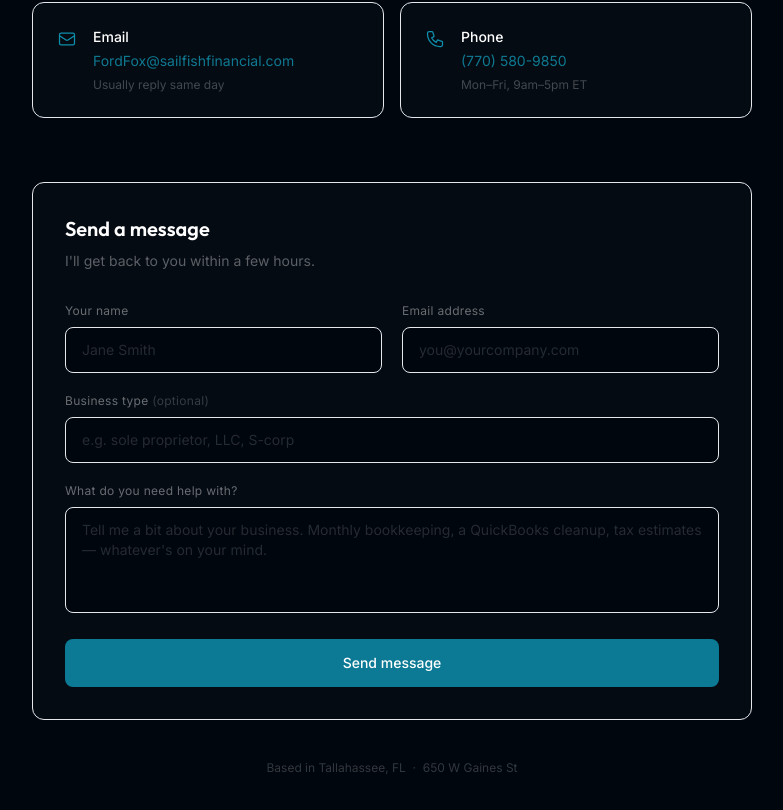
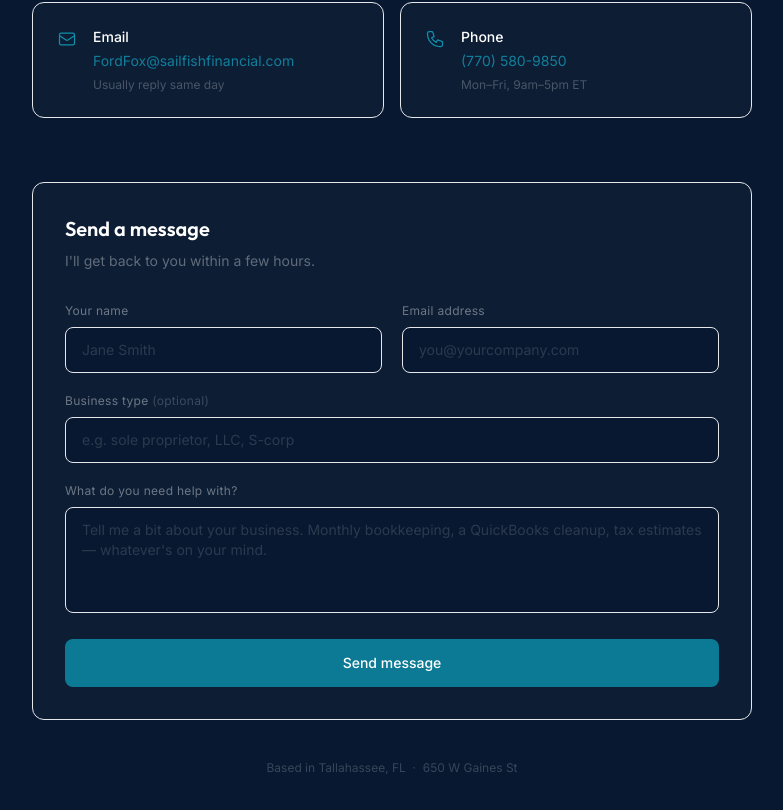
Before and after one commit to fo-mp4/sailfish-financial, a Next.js app: page /contact in a window 1280 px wide. Shown: the part 470-1280 px from the top of the page, without its empty margins (248-1031 px from the left). Built offline with nearby package versions, Linux system fonts and the light colour scheme.

Commit message:
Shift site base color from near-black to deep ocean blue (#071830)

```diff
--- a/app/callback/page.tsx
+++ b/app/callback/page.tsx
@@ -4,7 +4,7 @@ export const metadata = {
 
 export default function CallbackPage() {
   return (
-    <main className="min-h-screen flex items-center justify-center px-6" style={{ backgroundColor: '#00060E' }}>
+    <main className="min-h-screen flex items-center justify-center px-6" style={{ backgroundColor: '#071830' }}>
       <div className="text-center">
         <p className="text-silver/60 text-sm">Authorization received. You may close this window.</p>
       </div>
--- a/app/contact/ContactForm.tsx
+++ b/app/contact/ContactForm.tsx
@@ -46,7 +46,7 @@ export default function ContactForm() {
               required
               placeholder="Jane Smith"
               className="w-full border border-white/8 focus:border-teal-600/50 rounded-lg px-4 py-3 text-white text-sm placeholder:text-white/15 outline-none transition-colors"
-              style={{ backgroundColor: '#00060E' }}
+              style={{ backgroundColor: '#071830' }}
             />
           </div>
           <div>
@@ -57,7 +57,7 @@ export default function ContactForm() {
               required
               placeholder="you@yourcompany.com"
               className="w-full border border-white/8 focus:border-teal-600/50 rounded-lg px-4 py-3 text-white text-sm placeholder:text-white/15 outline-none transition-colors"
-              style={{ backgroundColor: '#00060E' }}
+              style={{ backgroundColor: '#071830' }}
             />
           </div>
         </div>
@@ -71,7 +71,7 @@ export default function ContactForm() {
             type="text"
             placeholder="e.g. sole proprietor, LLC, S-corp"
             className="w-full border border-white/8 focus:border-teal-600/50 rounded-lg px-4 py-3 text-white text-sm placeholder:text-white/15 outline-none transition-colors"
-            style={{ backgroundColor: '#00060E' }}
+            style={{ backgroundColor: '#071830' }}
           />
         </div>
 
@@ -83,7 +83,7 @@ export default function ContactForm() {
             required
             placeholder="Tell me a bit about your business. Monthly bookkeeping, a QuickBooks cleanup, tax estimates — whatever's on your mind."
             className="w-full border border-white/8 focus:border-teal-600/50 rounded-lg px-4 py-3 text-white text-sm placeholder:text-white/15 outline-none transition-colors resize-none"
-            style={{ backgroundColor: '#00060E' }}
+            style={{ backgroundColor: '#071830' }}
           />
         </div>
 
--- a/app/contact/page.tsx
+++ b/app/contact/page.tsx
@@ -12,7 +12,7 @@ export default function ContactPage() {
   return (
     <>
       <Nav />
-      <main style={{ backgroundColor: '#00060E' }} className="min-h-screen pt-16">
+      <main style={{ backgroundColor: '#071830' }} className="min-h-screen pt-16">
         <section className="max-w-3xl mx-auto px-6 py-24">
 
           <p className="text-teal-400 text-xs font-medium tracking-[0.2em] uppercase mb-6">Say hello</p>
--- a/app/get-started/page.tsx
+++ b/app/get-started/page.tsx
@@ -6,7 +6,7 @@ export const metadata = {
 
 export default function GetStartedPage() {
   return (
-    <main className="min-h-screen pt-28 pb-20 px-6" style={{ backgroundColor: '#00060E' }}>
+    <main className="min-h-screen pt-28 pb-20 px-6" style={{ backgroundColor: '#071830' }}>
       <div className="max-w-2xl mx-auto">
         <div className="mb-10">
           <h1 className="font-serif text-4xl md:text-5xl text-white mb-4">
--- a/app/globals.css
+++ b/app/globals.css
@@ -13,7 +13,7 @@ html {
 }
 
 body {
-  background-color: #00060E;
+  background-color: #071830;
   color: #C8D8E8;
   -webkit-font-smoothing: antialiased;
   -moz-osx-font-smoothing: grayscale;
--- a/app/privacy/page.tsx
+++ b/app/privacy/page.tsx
@@ -6,7 +6,7 @@ export const metadata = {
 
 export default function PrivacyPolicy() {
   return (
-    <main className="min-h-screen pt-28 pb-20 px-6" style={{ backgroundColor: '#00060E' }}>
+    <main className="min-h-screen pt-28 pb-20 px-6" style={{ backgroundColor: '#071830' }}>
       <div className="max-w-3xl mx-auto">
         <Link href="/" className="text-xs text-teal-400 hover:text-teal-300 transition-colors mb-8 inline-block">
           ← Back to Home
--- a/app/terms/page.tsx
+++ b/app/terms/page.tsx
@@ -6,7 +6,7 @@ export const metadata = {
 
 export default function TermsOfService() {
   return (
-    <main className="min-h-screen pt-28 pb-20 px-6" style={{ backgroundColor: '#00060E' }}>
+    <main className="min-h-screen pt-28 pb-20 px-6" style={{ backgroundColor: '#071830' }}>
       <div className="max-w-3xl mx-auto">
         <Link href="/" className="text-xs text-teal-400 hover:text-teal-300 transition-colors mb-8 inline-block">
           ← Back to Home
--- a/components/LoadingScreen.tsx
+++ b/components/LoadingScreen.tsx
@@ -25,7 +25,7 @@ export default function LoadingScreen() {
         position: 'fixed',
         inset: 0,
         zIndex: 200,
-        backgroundColor: '#00060E',
+        backgroundColor: '#071830',
         display: 'flex',
         flexDirection: 'column',
         alignItems: 'center',
--- a/components/OceanCanvas.tsx
+++ b/components/OceanCanvas.tsx
@@ -56,7 +56,7 @@ export default function OceanCanvas({ scrollY = 0 }: { scrollY?: number }) {
       bg.addColorStop(0,    '#011020')
       bg.addColorStop(0.35, '#010C18')
       bg.addColorStop(0.75, '#000A12')
-      bg.addColorStop(1,    '#00060E')
+      bg.addColorStop(1,    '#071830')
       ctx.fillStyle = bg
       ctx.fillRect(0, 0, W, H)
 
--- a/components/sections/Hero.tsx
+++ b/components/sections/Hero.tsx
@@ -13,9 +13,9 @@ export default function Hero() {
       style={{
         minHeight: '100vh',
         position: 'relative',
-        // Image covers the top of the section; #00060E fills the rest —
+        // Image covers the top of the section; #071830 fills the rest —
         // matches the image's bottom colour exactly so there's no visible seam.
-        backgroundColor: '#00060E',
+        backgroundColor: '#071830',
         backgroundImage: 'url("/ocean-hero-1.jpg")',
         backgroundSize: 'cover',
         backgroundPosition: 'center top',
@@ -29,7 +29,7 @@ export default function Hero() {
         style={{
           position: 'absolute',
           inset: 0,
-          background: 'linear-gradient(to bottom, rgba(0,6,14,0.45) 0%, rgba(0,6,14,0.15) 50%, #00060E 100%)',
+          background: 'linear-gradient(to bottom, rgba(7,24,48,0.45) 0%, rgba(7,24,48,0.15) 50%, #071830 100%)',
           pointerEvents: 'none',
         }}
       />
@@ -37,7 +37,7 @@ export default function Hero() {
         style={{
           position: 'absolute',
           inset: 0,
-          background: 'linear-gradient(to right, rgba(0,6,14,0.72) 0%, rgba(0,6,14,0.45) 40%, transparent 75%)',
+          background: 'linear-gradient(to right, rgba(7,24,48,0.72) 0%, rgba(7,24,48,0.45) 40%, transparent 75%)',
           pointerEvents: 'none',
         }}
       />
@@ -64,7 +64,7 @@ export default function Hero() {
               fontSize: 'clamp(3.4rem, 7.5vw, 6.2rem)',
               fontWeight: 400,
               transitionDelay: '180ms',
-              textShadow: '0 2px 24px rgba(0,6,14,0.9), 0 1px 4px rgba(0,6,14,0.8)',
+              textShadow: '0 2px 24px rgba(7,24,48,0.9), 0 1px 4px rgba(7,24,48,0.8)',
             }}
           >
             Your books,
@@ -77,7 +77,7 @@ export default function Hero() {
           <p
             className={`text-white/75 leading-relaxed mb-10 max-w-md
               transition-all duration-700 ${loaded ? 'opacity-100 translate-y-0' : 'opacity-0 translate-y-5'}`}
-            style={{ fontSize: '1.05rem', transitionDelay: '300ms', textShadow: '0 1px 12px rgba(0,6,14,0.95), 0 2px 24px rgba(0,6,14,0.7)' }}
+            style={{ fontSize: '1.05rem', transitionDelay: '300ms', textShadow: '0 1px 12px rgba(7,24,48,0.95), 0 2px 24px rgba(7,24,48,0.7)' }}
           >
             Flat-rate monthly bookkeeping for US small businesses.
             Accurate records, clean reports, and no surprises at tax time.
--- a/components/sections/Services.tsx
+++ b/components/sections/Services.tsx
@@ -69,7 +69,7 @@ const services = [
 
 export default function Services() {
   return (
-    <section id="services" style={{ backgroundColor: '#00060E' }} className="py-28 border-t border-white/5">
+    <section id="services" style={{ backgroundColor: '#071830' }} className="py-28 border-t border-white/5">
       <div className="max-w-6xl mx-auto px-6">
 
         <div className="mb-16 max-w-2xl">
@@ -86,7 +86,7 @@ export default function Services() {
 
         <div className="grid md:grid-cols-2 lg:grid-cols-3 gap-px bg-white/5 rounded-xl overflow-hidden">
           {services.map((s) => (
-            <div key={s.title} className="p-8 hover:bg-white/[0.03] transition-colors group" style={{ backgroundColor: '#00060E' }}>
+            <div key={s.title} className="p-8 hover:bg-white/[0.03] transition-colors group" style={{ backgroundColor: '#071830' }}>
               <div className="text-teal-500 mb-5 group-hover:text-teal-400 transition-colors">
                 {s.icon}
               </div>
--- a/tailwind.config.ts
+++ b/tailwind.config.ts
@@ -10,8 +10,8 @@ const config: Config = {
     extend: {
       colors: {
         navy: {
-          950: '#040D1A',
-          900: '#0D1F3C',
+          950: '#071830',
+          900: '#0D2040',
           800: '#112849',
           700: '#1A3A5C',
           600: '#234E7A',
```
